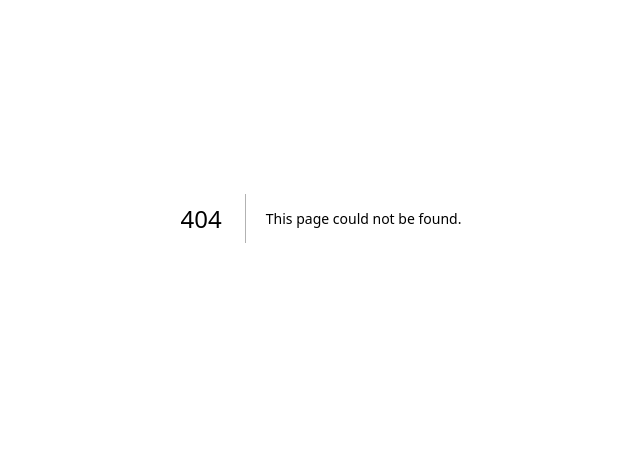
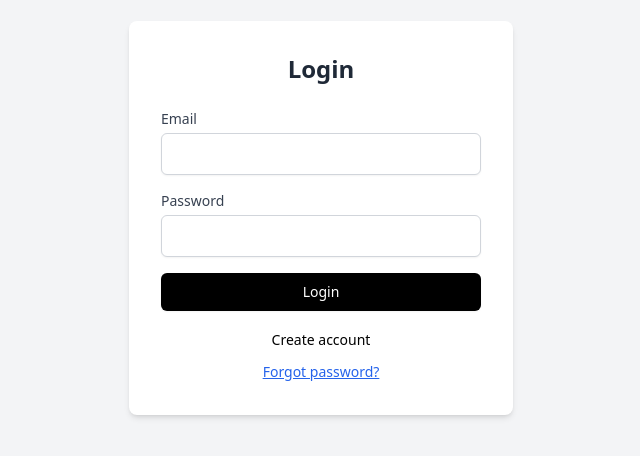
Before and after one commit to CPU-SEnergy/active-core, a Next.js app: page /login in a window 1280 px wide. Before the commit this address had no page. Shown: the part 182-638 px from the top of the page, without its empty margins (319-959 px from the left). Built offline with nearby package versions, Linux system fonts and the light colour scheme; no server answers.

Commit message:
Login Page UI and input validation

```diff
--- /dev/null
+++ b/src/app/login/page.tsx
@@ -0,0 +1,94 @@
+'use client'
+
+import { useState } from 'react'
+import { z } from 'zod'
+import { useRouter } from 'next/navigation'
+import Link from 'next/link'
+import { signInWithEmailAndPassword } from 'firebase/auth'
+import { auth } from '@/lib/firebaseConfig'
+
+const loginSchema = z.object({
+  email: z.string().email('Invalid email address'),
+  password: z.string().min(6, 'Password must be at least 6 characters long'),
+})
+
+export default function LoginPage() {
+  const [email, setEmail] = useState('')
+  const [password, setPassword] = useState('')
+  const [error, setError] = useState('')
+  const router = useRouter()
+
+  const handleLogin = async (e: React.FormEvent) => {
+    e.preventDefault()
+    setError('')
+
+    try {
+      loginSchema.parse({ email, password })
+      await signInWithEmailAndPassword(auth, email, password)
+      router.push('/dashboard') // Redirect to dashboard after successful login
+    } catch (error) {
+      if (error instanceof z.ZodError) {
+        setError(error.errors[0].message)
+      } else if (error instanceof Error) {
+        setError(error.message)
+      } else {
+        setError('An unexpected error occurred')
+      }
+    }
+  }
+
+  return (
+    <div className="min-h-screen bg-gray-100 flex items-center justify-center">
+      <div className="bg-white p-8 rounded-lg shadow-md w-96">
+        <h2 className="text-2xl font-bold mb-6 text-center text-gray-800">Login</h2>
+        <form onSubmit={handleLogin} className="space-y-4">
+          <div>
+            <label htmlFor="email" className="block text-sm font-medium text-gray-700">
+              Email
+            </label>
+            <input
+              type="email"
+              id="email"
+              value={email}
+              onChange={(e) => setEmail(e.target.value)}
+              className="mt-1 block w-full px-3 py-2 border border-gray-300 rounded-md shadow-sm focus:outline-none focus:ring-black focus:border-black"
+              required
+            />
+          </div>
+          <div>
+            <label htmlFor="password" className="block text-sm font-medium text-gray-700">
+              Password
+            </label>
+            <input
+              type="password"
+              id="password"
+              value={password}
+              onChange={(e) => setPassword(e.target.value)}
+              className="mt-1 block w-full px-3 py-2 border border-gray-300 rounded-md shadow-sm focus:outline-none focus:ring-black focus:border-black"
+              required
+            />
+          </div>
+          {error && <p className="text-red-500 text-sm">{error}</p>}
+          <div>
+            <button
+              type="submit"
+              className="w-full flex justify-center py-2 px-4 border border-transparent rounded-md shadow-sm text-sm font-medium text-white bg-black hover:bg-gray-800 focus:outline-none focus:ring-2 focus:ring-offset-2 focus:ring-black"
+            >
+              Login
+            </button>
+          </div>
+        </form>
+        <div className="mt-4 text-center">
+          <Link href="/signup" className="text-sm font-medium text-black hover:text-gray-800">
+            Create account
+          </Link>
+        </div>
+        <div className="mt-2 text-center">
+          <Link href="/forgot-password" className="text-sm text-blue-600 hover:text-blue-800 underline">
+            Forgot password?
+          </Link>
+        </div>
+      </div>
+    </div>
+  )
+}
```
Also changed, not shown: package.json (+4 -3 lines), 2 other files (tests, documents, lock files or other folders).
